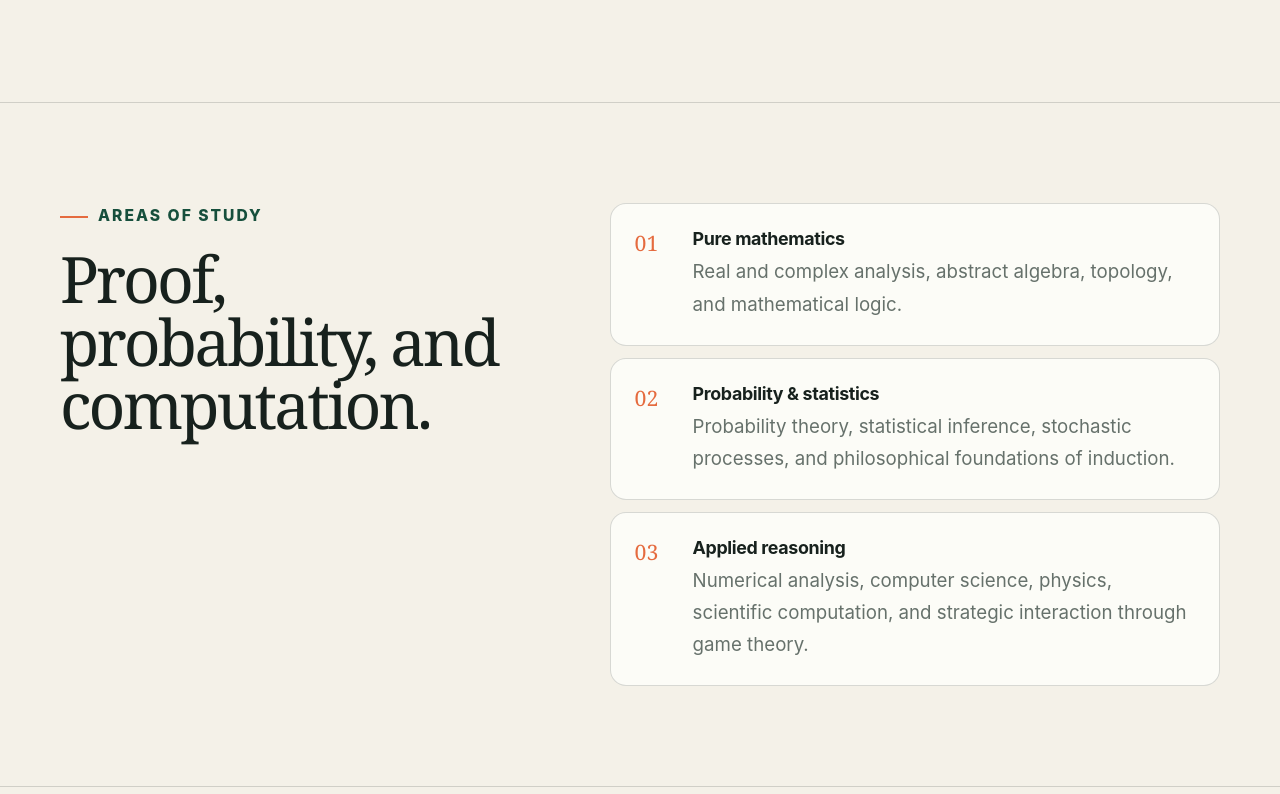
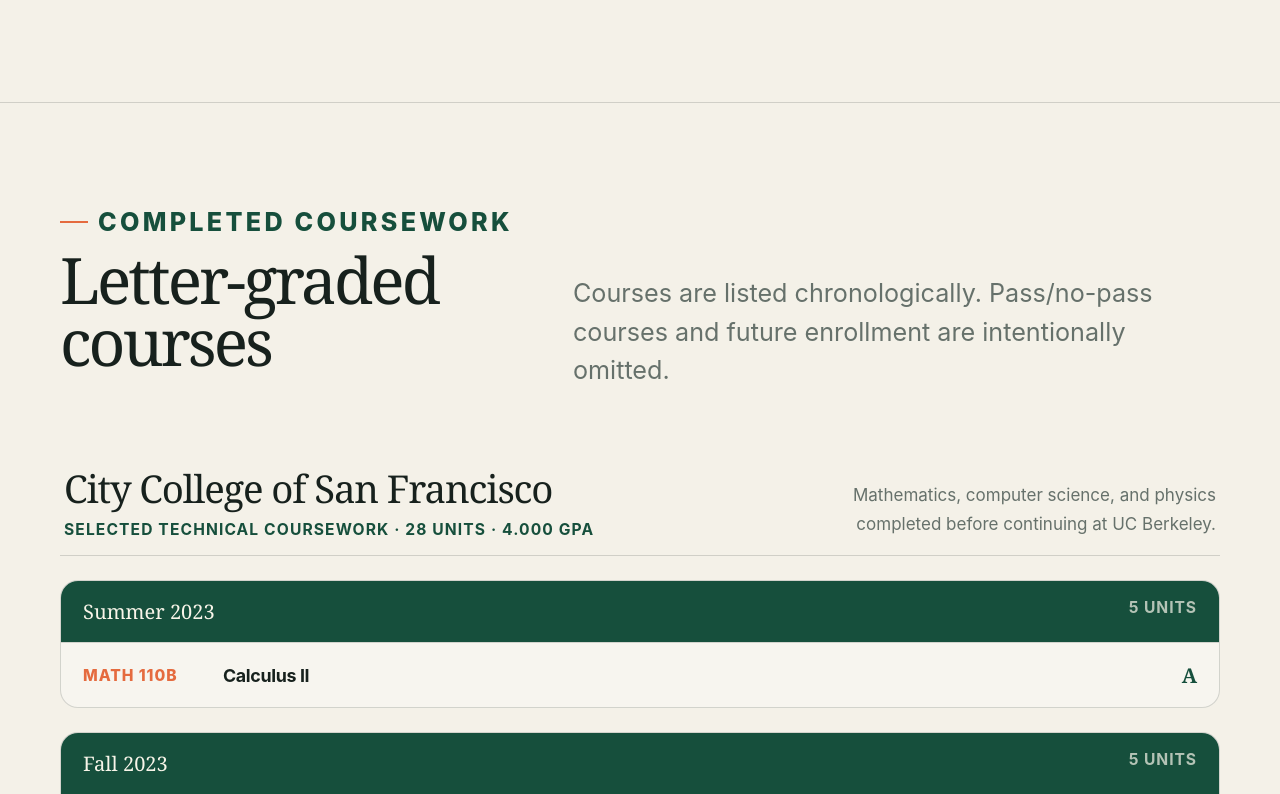
Before and after one commit to DaniilKardava/DaniilKardava.github.io, a plain HTML site: page academics.html in a window 1280 px wide. Shown: the part 760-1554 px from the top of the page. Drawn offline with Linux system fonts and the light colour scheme.

Commit message:
Update homepage introduction and simplify academics (#50)
Introduce the portfolio directly and remove the redundant Areas of Study summary.

```diff
--- a/academics.html
+++ b/academics.html
@@ -29,20 +29,6 @@
           <div><strong>4.000</strong><span>GPA at both institutions</span></div>
           <div><strong>78</strong><span>Letter-graded units shown</span></div>
           <div><strong>20</strong><span>Technical and Berkeley courses</span></div>
-        </div>
-      </div>
-    </section>
-
-    <section class="section">
-      <div class="site-shell split">
-        <div>
-          <p class="eyebrow">Areas of study</p>
-          <h2>Proof, probability, and computation.</h2>
-        </div>
-        <div class="academic-themes">
-          <article><span>01</span><h3>Pure mathematics</h3><p>Real and complex analysis, abstract algebra, topology, and mathematical logic.</p></article>
-          <article><span>02</span><h3>Probability & statistics</h3><p>Probability theory, statistical inference, stochastic processes, and philosophical foundations of induction.</p></article>
-          <article><span>03</span><h3>Applied reasoning</h3><p>Numerical analysis, computer science, physics, scientific computation, and strategic interaction through game theory.</p></article>
         </div>
       </div>
     </section>
```
Also changed, not shown: index.html (+2 -2 lines).
